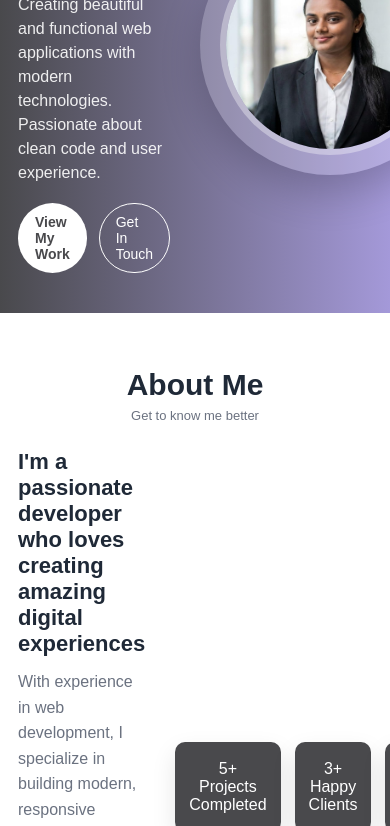
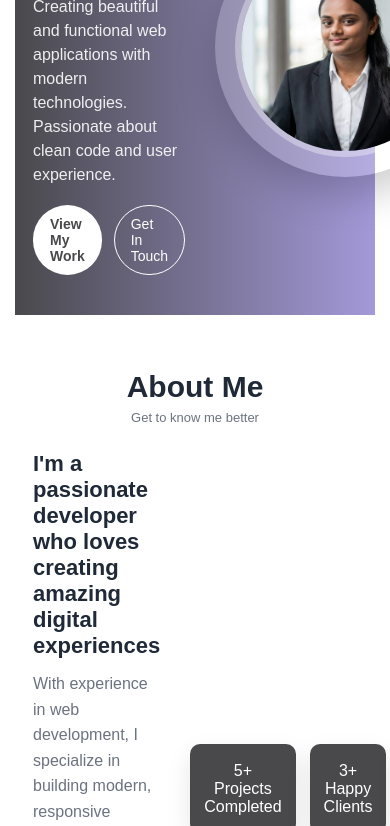
Before and after one commit to manali310/My-FIrst.Website, a plain HTML site: page portfolio.html in a window 390 px wide. Shown: the part 384-1210 px from the top of the page. Drawn offline with Linux system fonts and the light colour scheme.

Commit message:
Update portfolio-style.css

```diff
--- a/portfolio-style.css
+++ b/portfolio-style.css
@@ -580,3 +580,14 @@ nav ul li a:hover::after{
     transform: translateY(-2px); /* બટન સહેજ ઉપર આવશે */
     box-shadow: 0 6px 12px rgba(0, 0, 0, 0.15);
 }
+@media(max-width: 768px){
+  body{
+    padding:15px;
+    flex-direction: column;
+  }
+  .container,.nav-wrap{
+width: 100%;
+    flex-direction:column;
+    align-items: center;
+  }
+}
```
